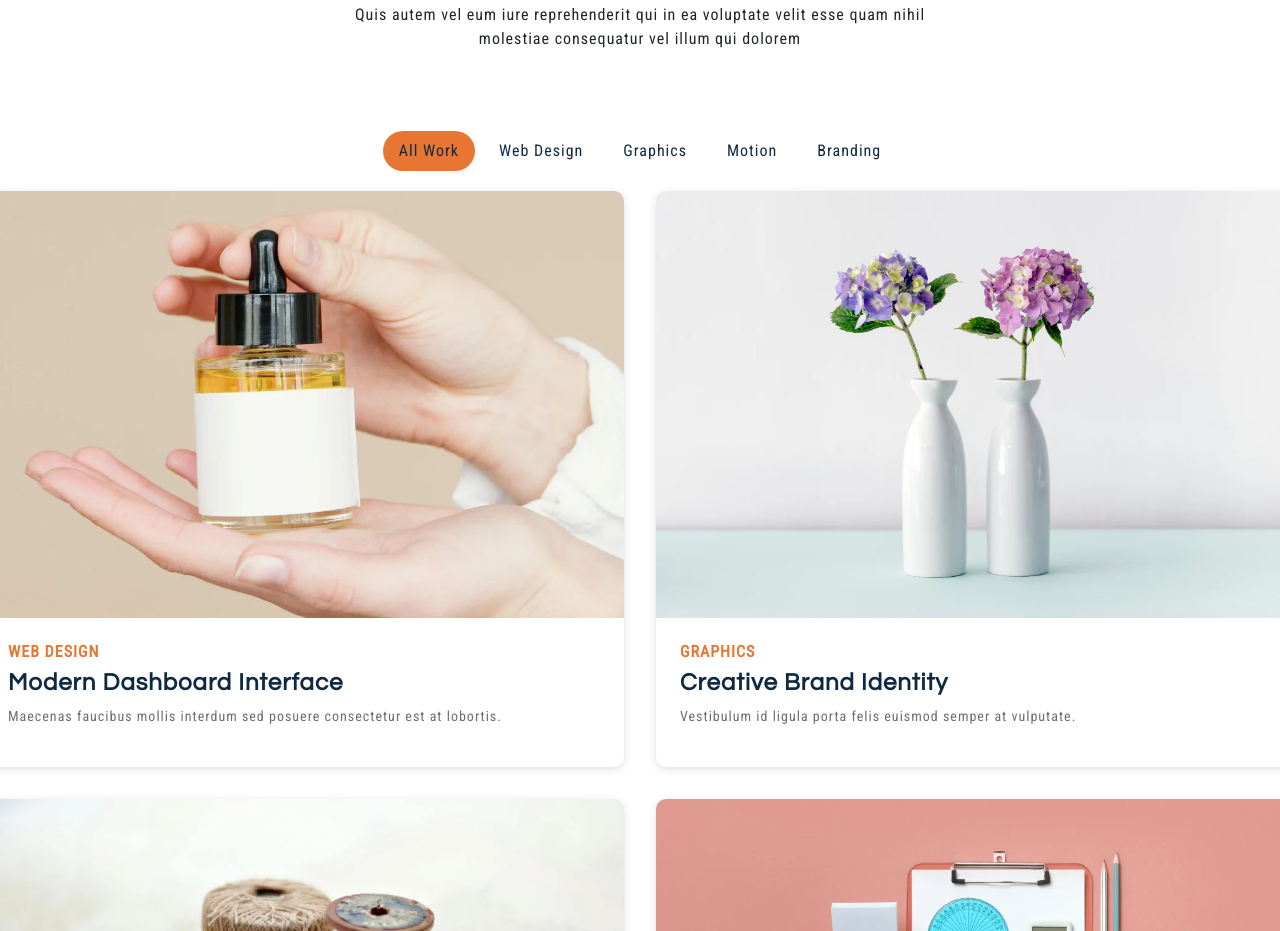
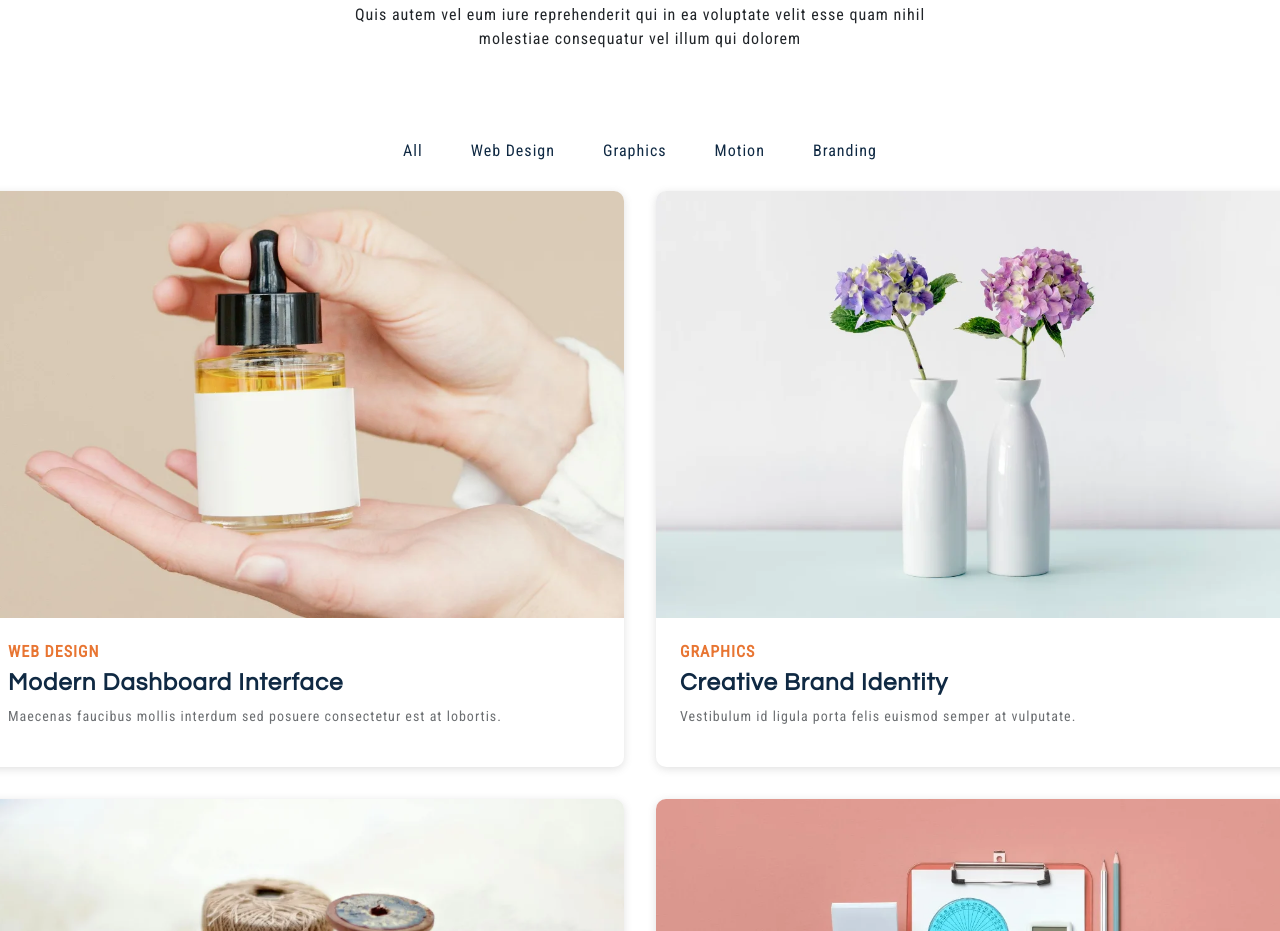
Before and after one commit to youssef-labib/Youssef_Labib_final_project, a website: page index.html in a window 1280 px wide. Shown: the part 2295-3226 px from the top of the page. Drawn offline with nearby package versions, Linux system fonts and the light colour scheme.

Commit message:
Portfolio Section Finished - Version Desktop + Mobile

```diff
--- a/index.html
+++ b/index.html
@@ -225,19 +225,13 @@
         </div>
 
         <div class="p-bottom">
-            <div class="portfolio-menu d-flex align-items-center justify-content-center">
-                <a href="#all" class="p-hover p-active">All Work</a>
-                <a href="#web" class="p-hover">Web Design</a>
-                <a href="#graphics" class="p-hover">Graphics</a>
-                <a href="#motion" class="p-hover">Motion</a>
-                <a href="#branding" class="p-hover">Branding</a>
+            <div id="sidebar" class="portfolio-menu d-flex align-items-center justify-content-center">
+                <button class="filter-option p-hover" data-filter="*" tabindex="-1">All</button>
+                <button class="filter-option p-hover" data-filter="web" tabindex="-1">Web Design</button>
+                <button class="filter-option p-hover" data-filter="graphics" tabindex="-1">Graphics</button>
+                <button class="filter-option p-hover" data-filter="motion" tabindex="-1">Motion</button>
+                <button class="filter-option p-hover" data-filter="branding" tabindex="-1">Branding</button>
             </div>
-
-            <div id="all"></div>
-            <div id="web"></div>
-            <div id="graphics"></div>
-            <div id="motion"></div>
-            <div id="branding"></div>
 
             <div class="portfolio-container">
                 <!-- All Items -->
@@ -291,28 +285,6 @@
                         </div>
                     </div>
                 </div>
-
-                <!-- Web Design -->
-                <!-- <div id="web-items">
-                    <div class="item web">Web Design 1</div>
-                    <div class="item web">Web Design 2</div>
-                </div> -->
-
-                <!-- Graphics -->
-                <!-- <div id="graphics-items">
-                    <div class="item graphics">Graphics 1</div>
-                    <div class="item graphics">Graphics 2</div>
-                </div> -->
-
-                <!-- Motion -->
-                <!-- <div id="motion-items">
-                    <div class="item motion">Motion</div>
-                </div> -->
-
-                <!-- Branding -->
-                <!-- <div id="branding-items">
-                    <div class="item branding">Branding</div>
-                </div> -->
             </div>
         </div>
     </section>
--- a/src/sass/modules/home/home/_main/_portfolio.scss
+++ b/src/sass/modules/home/home/_main/_portfolio.scss
@@ -22,7 +22,7 @@
 
     .p-bottom {
         .portfolio-menu {
-            gap: 0.5rem;
+            gap: 1rem;
 
             .p-hover {
                 text-decoration: none;
@@ -31,7 +31,8 @@
                 border-radius: $rounded;
                 color: $alpha;
                 transition: 0.3s;
-                font-family: "Roboto" , sans-serif;
+                font-family: "Roboto", sans-serif;
+                border: none;
             }
 
             .p-hover:hover {
@@ -39,7 +40,7 @@
                 color: $beta;
             }
 
-            .p-active {
+            .p-hover:focus {
                 color: $alpha;
                 background-color: $beta;
             }
@@ -52,6 +53,7 @@
             justify-content: center;
             gap: 15px;
             margin-top: 20px;
+
             div {
                 display: none;
 
@@ -76,20 +78,23 @@
                         justify-content: center;
                         flex-direction: column;
                         padding: 1.5rem;
+
                         h6 {
                             color: $beta;
-                            font-family: "Roboto" , sans-serif;
+                            font-family: "Roboto", sans-serif;
                             font-weight: 600;
                         }
+
                         h4 {
                             color: $alpha;
-                            font-family: "Questrial" , sans-serif;
+                            font-family: "Questrial", sans-serif;
                             font-weight: 600;
                         }
+
                         p {
                             font-size: 14px;
                             color: $neutral;
-                            font-family: "Roboto" , sans-serif;
+                            font-family: "Roboto", sans-serif;
                         }
                     }
                 }
@@ -101,13 +106,12 @@
                 gap: 2rem;
             }
         }
-
-        // #all:target~.portfolio-container #all-items,
-        // #web:target~.portfolio-container #web-items,
-        // #graphics:target~.portfolio-container #graphics-items,
-        // #motion:target~.portfolio-container #motion-items,
-        // #branding:target~.portfolio-container #branding-items {
-        //     display: flex;
-        // }
     }
 }
+
+#sidebar:has(button[data-filter="web"]:focus) ~ .portfolio-container #all-items .item:not(.web),
+#sidebar:has(button[data-filter="graphics"]:focus) ~ .portfolio-container #all-items .item:not(.graphics),
+#sidebar:has(button[data-filter="motion"]:focus) ~ .portfolio-container #all-items .item:not(.motion),
+#sidebar:has(button[data-filter="branding"]:focus) ~ .portfolio-container #all-items .item:not(.branding) {
+    display: none;
+}
```
Also changed, not shown: public/css/app.css, 1 other file.
